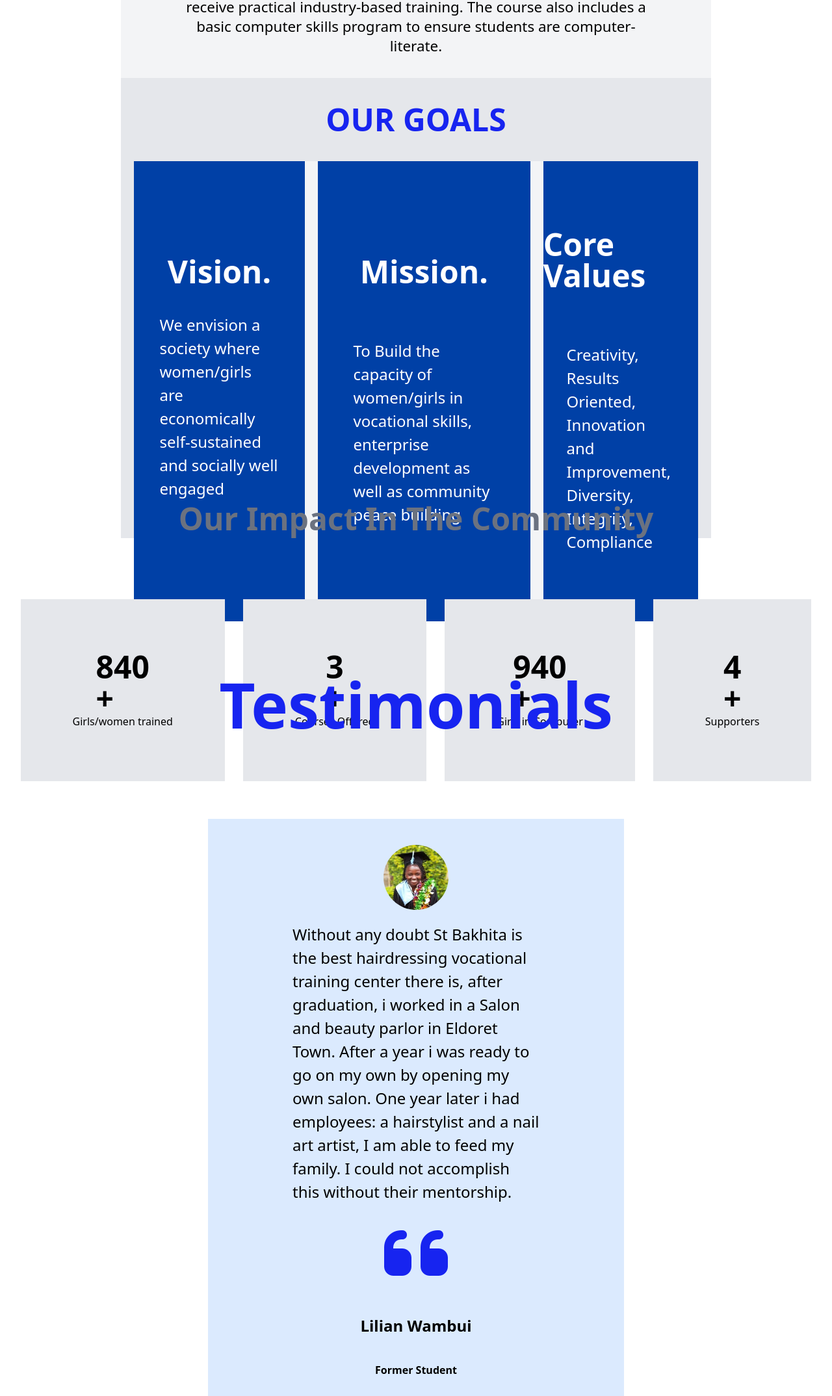
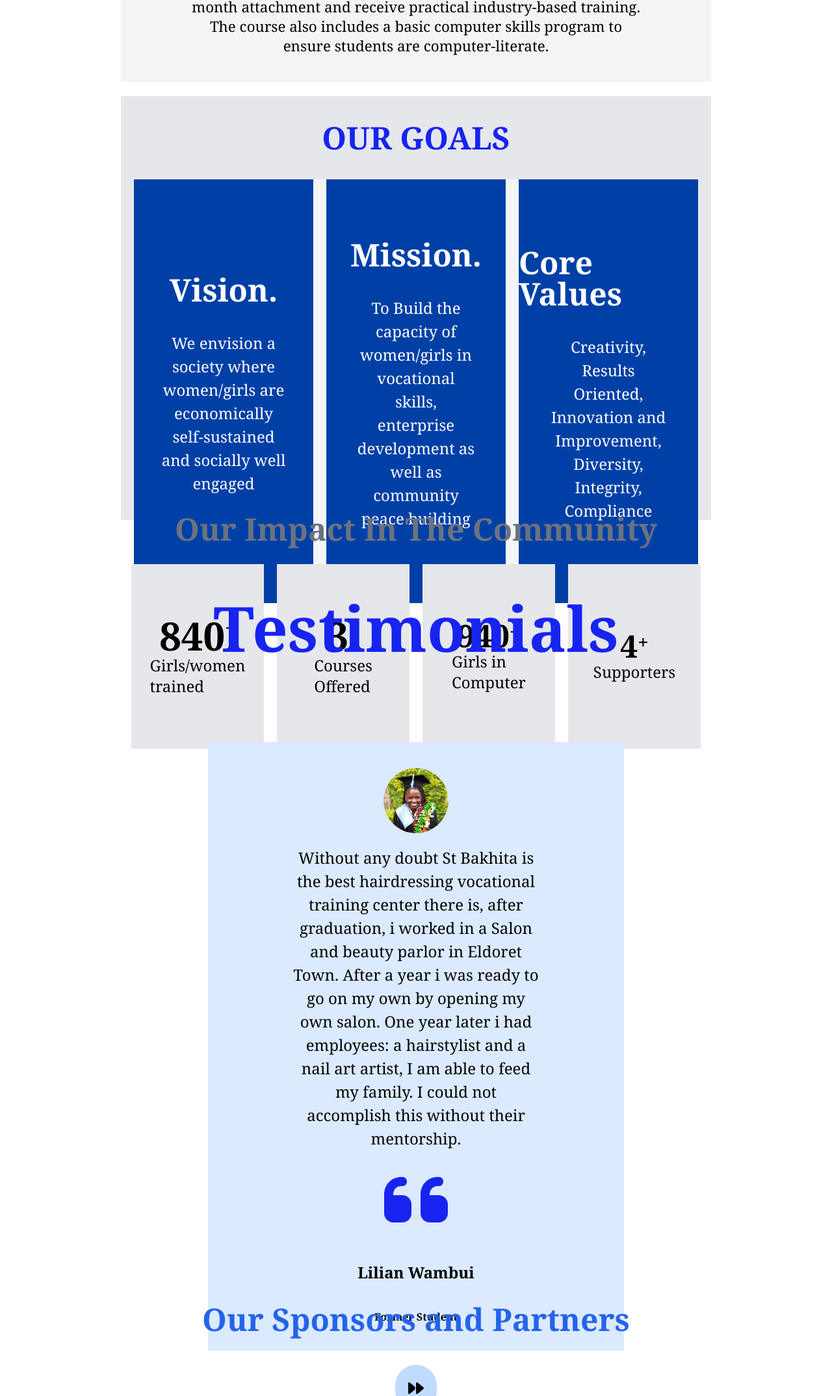
Before and after one commit to MosesMuiru/stbahkita, a plain HTML site: page index.html in a window 1280 px wide. Shown: the part 1223-3371 px from the top of the page at 65% size. Drawn offline with nearby package versions, Linux system fonts and the light colour scheme.

Commit message:
added some new styles

```diff
--- a/index.html
+++ b/index.html
@@ -66,7 +66,7 @@
 
 
 </head>
-<body class="fontFamily-poppins ">
+<body class="font-serif ">
 
     <!-- the landing pagge -->
     <div id="landingpage" class="landingpage    w-screen  h-screen font-poppins relative">
@@ -151,7 +151,7 @@
 </h3>
  <!-- <a href="./apply.html" class=" py-9 px-20 mt-9 border-2 border- rounded-full transition-all duration-300 ease-linear hover:bg-black ">Apply Now.</a> -->
  <div class="my-10   w-3/4 flex items-center justify-center gap-[40px]">
-  <a href="./appy.html" class="bg-brighterblue tablet:p-8 font-extrabold  p-6 ">Apply</a>
+  <a href="/apply.html" class="bg-brighterblue tablet:p-8 font-extrabold  p-6 ">Apply</a>
   <a href="./about.html" class="bg-white text-black tablet:p-8 p-6 font-extrabold border transition-all duration-300 ease-in-out hover:bg-black hover:text-white hover:border outline-none">More</a>
 
  </div>
@@ -194,8 +194,11 @@
           </p>
 
           <div class="w-full flex items-center justify-center">
+<a href="./about.html">
 
-            <button class="bg-brighterblue mt-5 p-6 tablet:mt-10 text-[1.5rem] text-white font-bold tablet:ml-5 transition-all duration-300 ease-linear hover:bg-darkblue">Read More ...</button>
+
+  <button  class="bg-brighterblue mt-5 p-6 tablet:mt-10 text-[1.5rem] text-white font-bold tablet:ml-5 transition-all duration-300 ease-linear hover:bg-darkblue">Read More ...</button>
+</a>
           </div>
 
 
@@ -236,19 +239,19 @@
         <h3 class="p-5 py-10 text-center text-5xl font-extrabold text-brighterblue ">
           OUR GOALS
         </h3>
-
-        <div class=" bg-gray-100 h-full tablet:flex  tablet:flex-row flex flex-col justify-center items-center gap-5 text">
+<!-- tablet:flex  tablet:flex-row flex flex-col justify-center -->
+        <div class=" bg-gray-100 h-full grid tablet:grid-cols-3 grid-rows-1  items-center gap-5 text">
 
 
          <!--  -->
-         <div class="bg-hoverblue flex flex-col justify-center items-center text-white h-full " >
-           <h1 class="text-5xl font-extrabold text-white py-1- ">Vision.</h1>
-           <p class="text-2xl leading-9 w-[70%] py-10">We envision a society where women/girls are economically self-sustained  and socially well engaged</p>
+         <div class="bg-hoverblue flex flex-col justify-center items-center text-white tablet:h-full h-[200px] " >
+           <h1 class="text-5xl font-extrabold text-white pt-5">Vision.</h1>
+           <p class="text-2xl leading-9 w-[70%] py-10 text-center">We envision a society where women/girls are economically self-sustained  and socially well engaged</p>
          </div>
 
-         <div class="bg-hoverblue flex flex-col justify-center items-center text-white h-full  p-2">
-           <h1 class="text-5xl font-extrabold text-white py-10 ">Mission.</h1>
-           <p class="text-2xl leading-9 w-[70%] py-10"> To Build the capacity of women/girls in vocational skills,  enterprise development as well as community peace building</p>
+         <div class="bg-hoverblue flex flex-col justify-center items-center text-white tablet:h-full  p-2 h-[200px]">
+           <h1 class="text-5xl font-extrabold text-white  pt-5">Mission.</h1>
+           <p class="text-2xl leading-9 w-[70%] py-10 text-center"> To Build the capacity of women/girls in vocational skills,  enterprise development as well as community peace building</p>
          </div>
 
          <!-- <div class="bg-hoverblue flex flex-col justify-center items-center text-white p-20 h-1/2 ">
@@ -256,9 +259,9 @@
            <p class="text-2xl leading-9 ">Uweza wetu, nguvu yetu, Kesho yetu(our Abilities, <br> our power, our future)</p>
          </div> -->
 
-         <div class="bg-hoverblue flex flex-col justify-center items-center text-white h-full ">
-           <h1 class="text-5xl font-extrabold text-white py-10">Core Values</h1>
-           <p class="text-2xl leading-9  w-[70%] py-10">Creativity, Results Oriented, Innovation and Improvement, Diversity, Integrity, Compliance</p>
+         <div class="bg-hoverblue flex flex-col justify-center items-center text-white tablet:h-full h-[200px] ">
+           <h1 class="text-5xl font-extrabold text-white pt-5">Core Values</h1>
+           <p class="text-2xl leading-9  w-[70%] py-10 text-center ">Creativity, Results Oriented, Innovation and Improvement, Diversity, Integrity, Compliance</p>
          </div>
 
         </div>
@@ -270,46 +273,44 @@
     </section>
 
     <!-- section with the impacts -->
-    <section class="tablet:h-[50vh] w-screen ">
+    <section class="tablet:h-[50vh] w-full p-4 flex flex-col ">
 
 
-      <h2 class="my-[100px] text-5xl font-extrabold capitalize text-gray-500 text-center">
+      <h2 class="tablet:mt-[100px] my-[30px] text-5xl font-extrabold capitalize text-gray-500 text-center">
         Our Impact In the community
       </h2>
 
 
 
 
-        <div class="flex  flex-row   items-center justify-center mt-20  space-x-7 ">
+        <div class=" grid grid-cols-4 gap-5 tablet:mx-[186px] ">
 
-          <div class="tablet:flex h-full gap-7   ">
-            <div class=" bg-gray-200 flex flex-col items-center justify-center p-20  ">
-              <h2 class="font-black text-5xl"><p class="num" data-val="840">840 </p>+</h2>
-              <p>Girls/women trained</p>
+            <div class=" bg-gray-200 flex flex-col items-center justify-center tablet:p-20 p-10  tablet:mb-0">
+              <h2 class="font-black text-3xl flex "><p class="num tablet:text-6xl text-2xl " data-val="840">840 </p>+</h2>
+              <p class="text-2xl">Girls/women trained</p>
             </div>
 
-            <div class=" bg-gray-200 flex flex-col items-center justify-center p-20 ">
-              <h2 class="font-black text-5xl"><p class="num" data-val="3">3</p>+</h2>
-              <p>Courses Offered</p>
+            <div class=" bg-gray-200 flex flex-col items-center justify-center tablet:p-20 p-10 ">
+              <h2 class="font-black text-3xl flex "><p class="num tablet:text-6xl" data-val="3">3</p>+</h2>
+              <p class="text-2xl">Courses Offered</p>
             </div>
-          </div>
 
 
 
-          <div class="tablet:flex items-center justify-center gap-7">
 
 
-            <div class=" bg-gray-200 flex flex-col items-center justify-center p-20">
-              <h2 class="font-black text-5xl"><p class="num" data-val="940">940</p>+</h2>
-              <p>Girls in Computer</p>
+
+
+            <div class=" bg-gray-200 flex flex-col items-center justify-center tablet:p-20 p-10 ">
+              <h2 class="font-black text-3xl flex"><p class="num tablet:text-5xl text-2xl " data-val="940">940</p>+</h2>
+              <p class="text-2xl">Girls in Computer</p>
             </div>
 
 
-            <div class=" bg-gray-200 flex flex-col items-center justify-center p-20">
-              <h2 class="font-black text-5xl "><p class="num" data-val="4">4</p>+</h2>
-              <p>Supporters</p>
+            <div class=" bg-gray-200 flex flex-col items-center justify-center tablet:p-20 p-10">
+              <h2 class="font-black text-3xl  flex"><p class="num tablet:text-5xl text-2xl " data-val="4">4</p>+</h2>
+              <p class="text-2xl">Supporters</p>
             </div>
-          </div>
 
 
       </div>
@@ -327,7 +328,7 @@
         <div id="testimonial" class="flex flex-col items-center justify-center tablet:p-10 p-4">
           <img src="./images/lili.jpg" class="w-[100px] h-[100px] rounded-full" alt="">
 
-          <p class="tablet:w-3/4 text-[1.5rem] tablet:p-5 w-full">
+          <p class="tablet:w-3/4 text-[1.5rem] tablet:p-5 w-full text-center">
             Without any doubt St Bakhita is the best hairdressing vocational training center there is, after graduation, i worked in a Salon and beauty parlor in Eldoret Town. After a year i was ready to go on my own by opening my own salon. One year later i had employees: a hairstylist and a nail art artist, I am able to feed my family. I could not accomplish this without their mentorship.
           </p>
           <i class="fa-solid fa-quote-left text-[5rem] tablet:text-[7rem] font-extrabold text-brighterblue "></i>
@@ -364,7 +365,7 @@
 
     </section >
 
-    <section class="relative mt-[100px] pt-[2rem] flex flex-col w-screen  ">
+    <section class="relative tablet:mt-[20px] pt-[2rem] flex flex-col w-screen tablet:h-1/2 items-center justify-center ">
       <!-- imaage/gallery -->
       <!-- <div class="flex h-[100px] w-full items-center justify-center bg-red-500">
          <img src="./images/comp.jpg" class="h-[100px]" alt="">
@@ -382,15 +383,15 @@
       </div> -->
 
       <!-- sponsores -->
-      <div class=" flex flex-col items-center justify-start ">
-        <h2 class="py-20 text-blue-600 font-extrabold  tablet:text-5xl text-3xl px-5">Our Sponsors and Partners</h2>
+      <div class=" flex flex-col items-center justify-center gap-5 ">
+        <h2 class=" text-blue-600 font-extrabold  tablet:text-5xl text-3xl px-5 tablet:py-20 py-10">Our Sponsors and Partners</h2>
 
-        <div class="h-[150px] w-full tablet:w-1/2 flex  items-center justify-center gap-8 ">
+        <div class="w-full items-center tablet:w-1/2 grid grid-cols-4  gap-10 p">
 
-          <img src="./images/Eldohub.png" class="w-[100px] h-[100px] tablet:w-full tablet:h-full " alt="">
-          <img src="./images/elizabethlogo.jpg" class="w-[50px] h-[80px]  tablet:w-full tablet:h-full" alt="">
-          <img src="./images/pomoclogo.jpg" class="w-[50px] h-[80px] tablet:w-full tablet:h-full" alt="">
-          <img src="./images/solviclogo.png" class="w-[50px] h-[80px] tablet:w-full tablet:h-full" alt="">
+          <img src="./images/Eldohub.png" class=" tablet:w-full tablet:h-full " alt="">
+          <img src="./images/elizabethlogo.jpg" class=" tablet:w-full tablet:h-full" alt="">
+          <img src="./images/pomoclogo.jpg" class=" tablet:w-full tablet:h-full" alt="">
+          <img src="./images/solviclogo.png" class="tablet:w-full tablet:h-full" alt="">
 
         </div>
       </div>
```
Also changed, not shown: about.html (+3 -3 lines), apply.html (+10 -9 lines), contact.html (+3 -3 lines), courses.html (+28 -23 lines).
